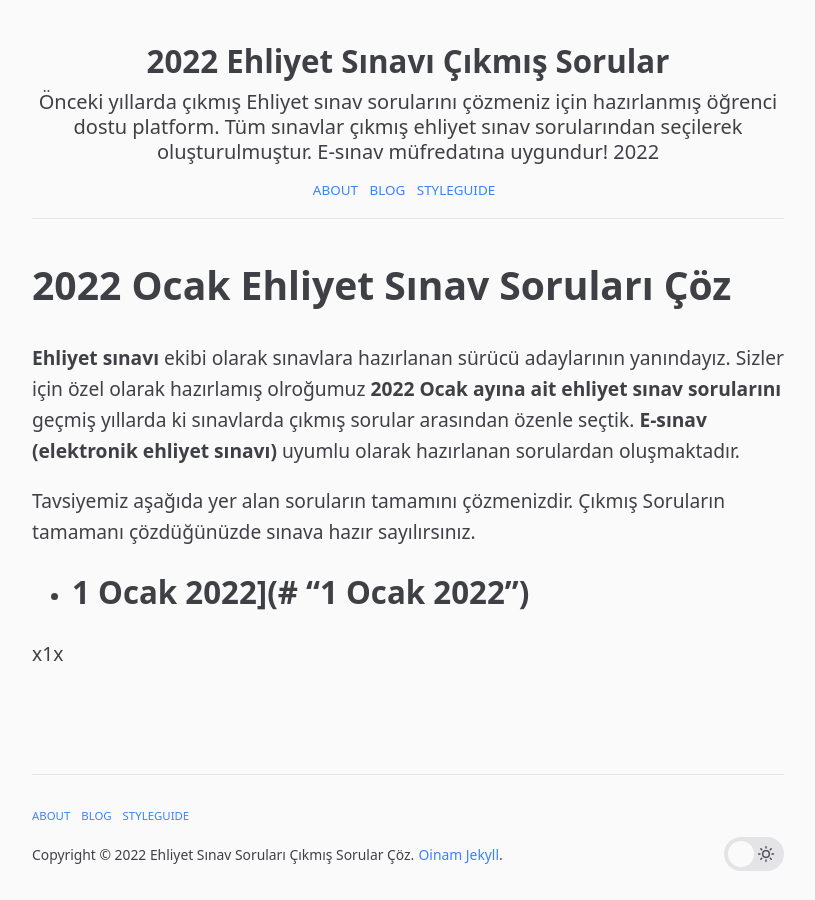
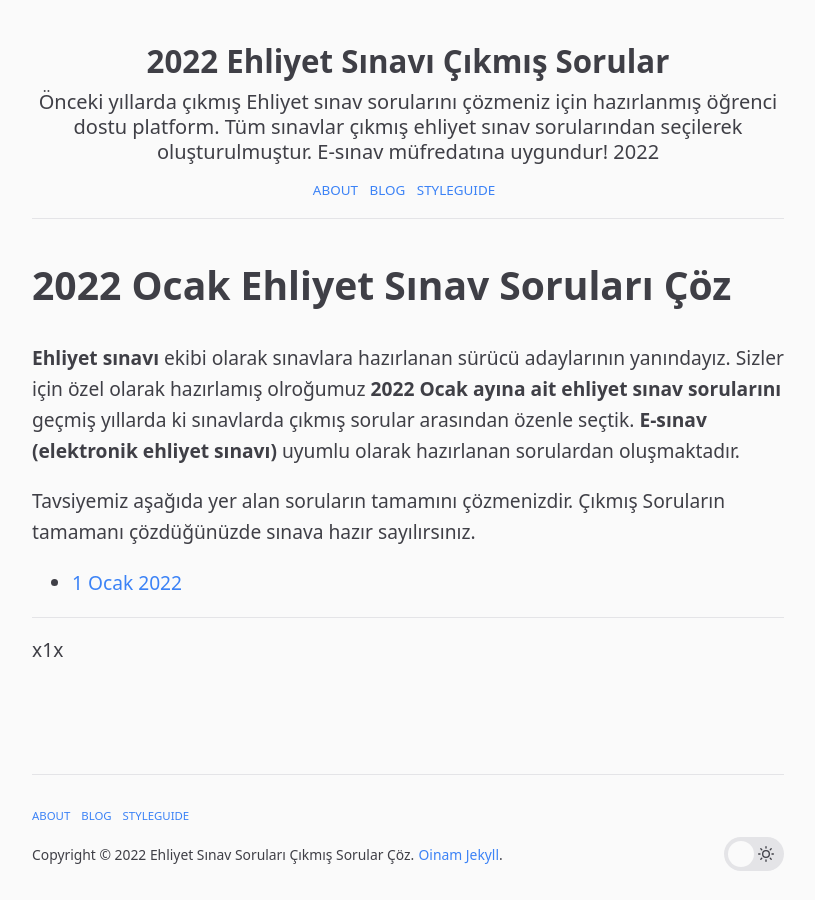
Before and after one commit to ehliyetsinav/ehliyetsinav.github.io, a Jekyll site: the page built from ocak.md, in a window 1280 px wide. Shown: the whole page, without its empty margins (232-1047 px from the left). Built offline with Jekyll 4.4.1, drawn with Linux system fonts in a browser that asks for light colours.

Commit message:
Update ocak.md

```diff
--- a/ocak.md
+++ b/ocak.md
@@ -6,5 +6,9 @@ permalink: /ehliyet-sinav-sorulari-ocak/
 **Ehliyet sınavı** ekibi olarak sınavlara hazırlanan sürücü adaylarının yanındayız.  Sizler için özel olarak hazırlamış olroğumuz **{{ "now" | date: "%Y" }} Ocak ayına ait ehliyet sınav sorularını** geçmiş yıllarda ki sınavlarda çıkmış sorular arasından özenle seçtik. **E-sınav**  **(elektronik ehliyet sınavı)**  uyumlu olarak hazırlanan sorulardan oluşmaktadır.
 
 Tavsiyemiz aşağıda yer alan soruların tamamını çözmenizdir. Çıkmış Soruların tamamanı çözdüğünüzde sınava hazır sayılırsınız.
-- 1 Ocak {{ "now" | date: "%Y" }}](# "1 Ocak {{ "now" | date: "%Y" }}")
+- [1 Ocak {{ "now" | date: "%Y" }}](# "1 Ocak {{ "now" | date: "%Y" }}")
+
+
+
+
 ---
```
